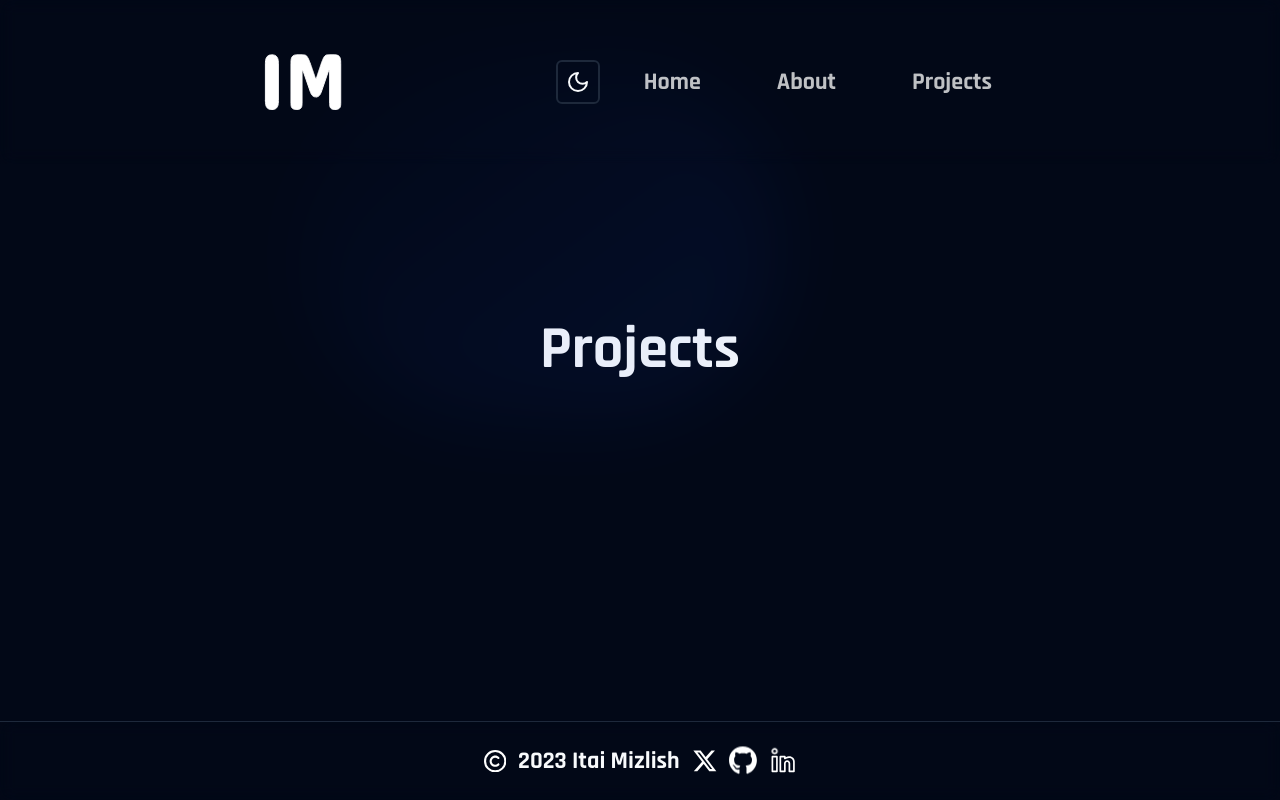
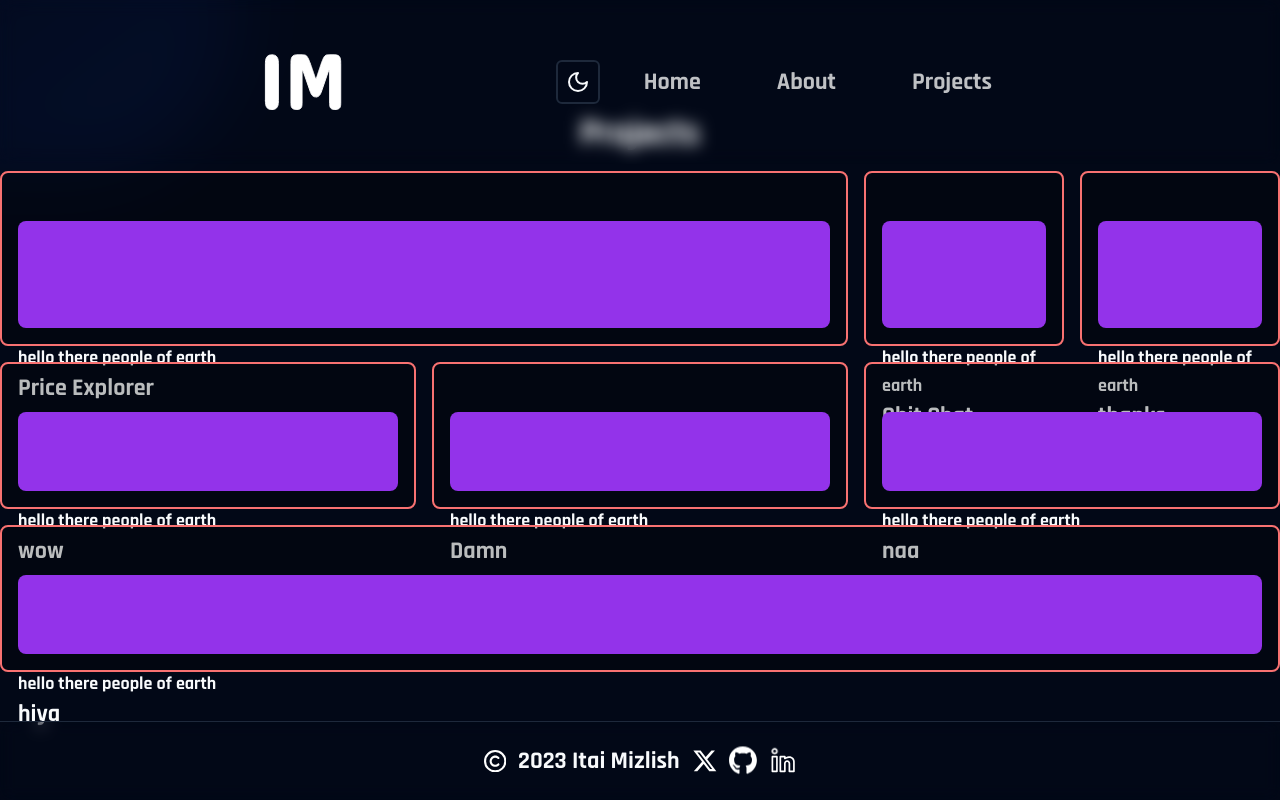
Before and after one commit to itaim18/next-framer-motion, a Next.js app: page /projects in a window 1280 px wide. Built offline with nearby package versions, Linux system fonts and the light colour scheme.

Commit message:
Make an animatePresence Grid

```diff
--- a/app/projects/page.tsx
+++ b/app/projects/page.tsx
@@ -1,9 +1,122 @@
-export default function projects() {
+"use client";
+import { motion, AnimatePresence } from "framer-motion";
+import React, { useState } from "react";
+import { X } from "lucide-react";
+const SPRING = {
+  type: "spring",
+  stiffness: 100,
+  mass: 3,
+  damping: 1,
+};
+const items = [
+  {
+    id: crypto.randomUUID(),
+    subtitle: "hello there people of earth",
+    title: "Price Explorer",
+    myClass: "col-span-6 lg:col-span-4",
+  },
+  {
+    id: crypto.randomUUID(),
+    subtitle: "hello there people of earth",
+    title: "Chit Chat",
+    myClass: "col-span-6 lg:col-span-1",
+  },
+  {
+    id: crypto.randomUUID(),
+    subtitle: "hello there people of earth",
+    title: "thanks",
+    myClass: "col-span-6 lg:col-span-1",
+  },
+  {
+    id: crypto.randomUUID(),
+    subtitle: "hello there people of earth",
+    title: "wow",
+    myClass: "col-span-6 lg:col-span-2",
+  },
+  {
+    id: crypto.randomUUID(),
+    subtitle: "hello there people of earth",
+    title: "Damn",
+    myClass: "col-span-6 lg:col-span-2",
+  },
+  {
+    id: crypto.randomUUID(),
+    subtitle: "hello there people of earth",
+    title: "naa",
+    myClass: "col-span-6 lg:col-span-2",
+  },
+  {
+    id: crypto.randomUUID(),
+    subtitle: "hello there people of earth",
+    title: "hiya",
+    myClass: "col-span-6",
+  },
+];
+
+export default function Projects() {
+  const [selectedId, setSelectedId] = useState<any>(null);
+
   return (
-    <main className="flex flex-col items-center justify-between p-24">
-      <div className="relative flex place-items-center before:absolute before:h-[300px] before:w-[480px] before:-translate-x-1/2 before:rounded-full before:bg-gradient-radial before:from-white before:to-transparent before:blur-2xl before:content-[''] after:absolute after:-z-20 after:h-[180px] after:lg:w-[200px] after:translate-x-1/3 after:bg-gradient-conic after:from-sky-200 after:via-blue-200 after:blur-2xl after:content-[''] before:dark:bg-gradient-to-br before:dark:from-transparent before:dark:to-blue-700 before:dark:opacity-10 after:dark:from-sky-900 after:dark:via-[#0141ff] after:dark:opacity-40 before:lg:h-[360px] z-[-1]">
-        <h1 className="text-6xl mt-56">Projects</h1>
+    <main className="w-screen relative">
+      <div className="relative  flex place-items-center before:absolute before:h-[300px] before:w-[480px] before:-translate-x-1/2 before:rounded-full before:bg-gradient-radial before:to-transparent before:blur-2xl before:content-[''] after:absolute after:-z-20 after:h-[180px] after:lg:w-[200px] after:translate-x-1/3 after:bg-gradient-conic after:from-sky-950 after:via-blue-800 after:blur-2xl after:content-[''] before:dark:bg-gradient-to-br before:dark:from-transparent before:dark:to-blue-700 before:dark:opacity-10 after:dark:from-sky-900 after:dark:via-[#0141ff] after:dark:opacity-40 before:bg-gradient-to-br before:from-transparent before:dark:to-blue-700 before:dark:opacity-10  after:opacity-40 before:lg:h-[360px] z-[-1]"></div>{" "}
+      <div
+        onClick={() => {
+          selectedId && setSelectedId(null);
+        }}
+        className={`grid gap-4 ${
+          selectedId && "opacity-30"
+        } relative w-fit min-h-[70vh] grid-cols-6 min-w-[240px] self-center mx-auto my-28 `}
+      >
+        <h1 className="text-4xl text-center self-center m-auto col-span-6">
+          Projects
+        </h1>
+        {items.map((item, i) => (
+          <motion.div
+            key={item.id}
+            layoutId={item.id}
+            variants={{
+              start: {
+                opacity: 0,
+                y: -30,
+              },
+              finish: { opacity: 1, y: 0, transition: { delay: 0.2 * i } },
+            }}
+            initial="start"
+            animate="finish"
+            style={{ opacity: 0.2 }}
+            className={`border-red-400 bg-black bg-opacity-25 opacity-10 aspect-square lg:aspect-auto cursor-pointer col-span-2 rounded-lg py-8 px-4 border-2 ${item.myClass}`}
+            onClick={() => {
+              setSelectedId(item.id);
+              window.scrollTo({ top: 0, left: 0, behavior: "smooth" });
+            }}
+          >
+            <div className=" inset-0 h-full bg-purple-600 rounded-lg my-4"></div>
+            <motion.h5 className="text-lg">{item.subtitle}</motion.h5>
+            <motion.h2 className="text-2xl">{item.title}</motion.h2>
+          </motion.div>
+        ))}
       </div>
+      <AnimatePresence>
+        {selectedId && (
+          <motion.div
+            layout
+            className="absolute inset-0 mx-8 my-44 max-h-[60vh] aspect-[4/3] p-8 bg-black backdrop-blur bg-opacity-60 flex flex-col items-stretch  border-red-600 rounded-lg py-8 px-4 border-2"
+            layoutId={selectedId}
+          >
+            <X
+              className="border self-end"
+              onClick={() => setSelectedId(null)}
+            />
+            <div className=" inset-0 h-full bg-purple-600 rounded-lg my-4"></div>
+            <motion.h5 layout="position" className="text-lg">
+              {items.find((item) => item.id === selectedId)?.subtitle}
+            </motion.h5>
+            <motion.h2 layout="position" className="text-2xl">
+              {items.find((item) => item.id === selectedId)?.title}
+            </motion.h2>
+          </motion.div>
+        )}
+      </AnimatePresence>
     </main>
   );
 }
--- a/src/components/Header/Header.tsx
+++ b/src/components/Header/Header.tsx
@@ -26,7 +26,7 @@ function Header() {
   };
   return (
     <>
-      <header className="bgDark z-30 backdrop-blur w-screen fixed font-sans antialiased px-8 md:px-12 lg:px-32 xl:px-64 py-6 lg:py-12 flex flex-row justify-between">
+      <header className="bgDark z-40 backdrop-blur w-screen fixed font-sans antialiased px-8 md:px-12 lg:px-32 xl:px-64 py-6 lg:py-12 flex flex-row justify-between">
         <Logo closeMenu={closeMenu} />
         <div className="flex gap-3">
           <div className="flex  border-2 cursor-pointer self-center bg-transparent h-fit p-2 rounded-md">
@@ -70,13 +70,11 @@ function Header() {
             },
           }}
           transition={{
-            type: "spring",
-            stiffness: 150,
-            damping: 16,
+            borderRadius: { type: "spring", stiffness: 150, damping: 16 },
           }}
           initial="first"
           animate={showMenu ? "last" : "first"}
-          className="lg:hidden  top-28 inset-0 w-screen fixed glassBg h-fit flex py-24 gap-10 flex-col list-none"
+          className="lg:hidden z-30 top-28 inset-0 w-screen fixed glassBg h-fit flex py-24 gap-10 flex-col list-none"
           onMouseLeave={() => setHoveredNavItem(null)}
         >
           {LINKS.map(
@@ -93,7 +91,7 @@ function Header() {
                 {hoveredNavItem === slug && (
                   <motion.div
                     layoutId="hovered-backdrop"
-                    className="absolute   inset-0 bg-[rgba(0,0,0,0.2)] dark:bg-[rgba(255,255,255,0.2)]"
+                    className="absolute  inset-0 bg-[rgba(0,0,0,0.2)] dark:bg-[rgba(255,255,255,0.2)]"
                     initial={{
                       borderRadius: 20,
                     }}
```
